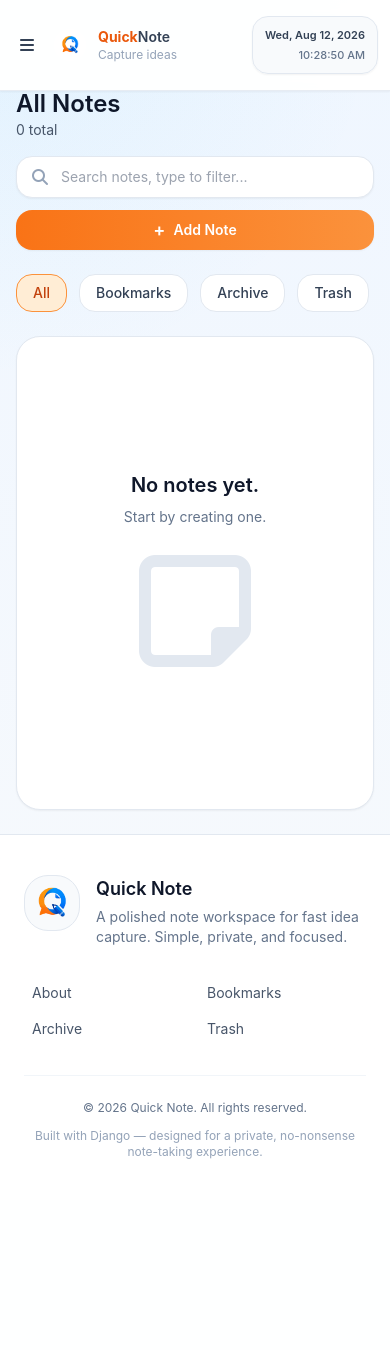
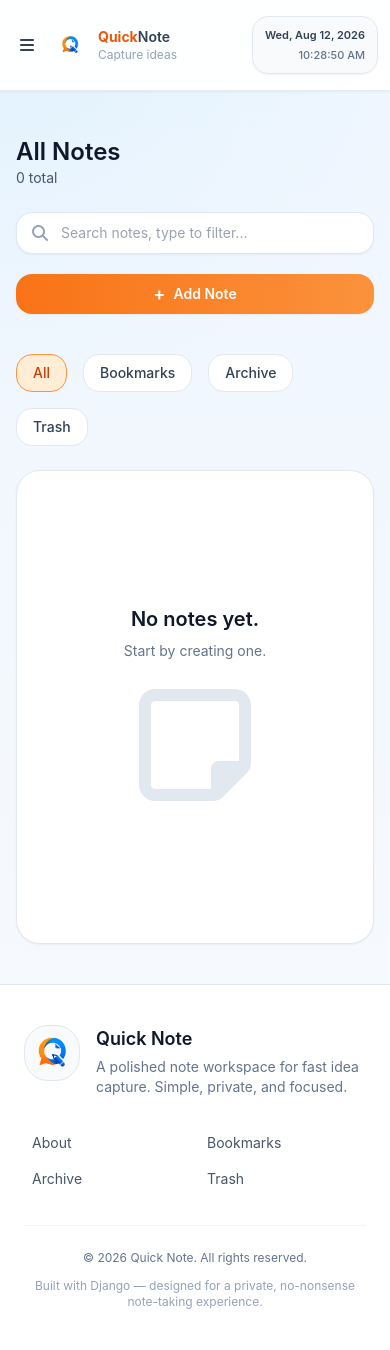
Before and after one commit to Paban-Bhandari/notes_app, a Django app: page / in a window 390 px wide. Before the commit the page ends 1159 px from the top, so only its background shows below. Run offline with Django 5.2, Linux system fonts and the light colour scheme; the visitor is signed in with stand-in values (Sample User, id 1); data that the repository does not hold is empty; some libraries are stand-ins or nearby versions.

Commit message:
made changes in the ui of home page

```diff
--- a/note/static/style.css
+++ b/note/static/style.css
@@ -295,18 +295,30 @@ body {
     }
 
     #sidebarClose {
-        background: transparent;
-        border: none;
+        appearance: none;
+        -webkit-appearance: none;
+        -moz-appearance: none;
+        background: transparent !important;
+        border: none !important;
+        border-radius: 0 !important;
         color: #ffffff;
         font-size: 1.8rem;
         line-height: 1;
-        padding: 0;
+        padding: 0 !important;
+        width: auto !important;
+        height: auto !important;
+        min-width: 0 !important;
+        min-height: 0 !important;
+        display: inline-flex !important;
+        align-items: center;
+        justify-content: center;
     }
 
     #sidebarClose:hover,
     #sidebarClose:focus {
         color: #fbcf7d;
         outline: none;
+        box-shadow: none;
     }
 
     .mobile-sidebar-overlay {
--- a/note/templates/base.html
+++ b/note/templates/base.html
@@ -36,7 +36,7 @@
                     </div>
                 </div>
             </div>
-            <main class="flex-1 overflow-y-auto pt-16">
+            <main class="flex-1 overflow-y-auto pt-24 sm:pt-20">
                 <div class="flex min-h-[calc(100vh-4rem)] flex-col">
                     <div class="flex-1">
                         {% block content %}{% endblock %}
--- a/note/templates/home.html
+++ b/note/templates/home.html
@@ -5,9 +5,9 @@ Home
 {% endblock %}
 
 {% block content %}
-<div class="mx-auto max-w-7xl px-4 py-6 sm:px-6 lg:px-8">
+<div class="mx-auto max-w-7xl px-4 py-10 sm:px-6 sm:py-8 lg:px-8">
     {% if user.is_authenticated %}
-        <div class="mb-6 flex flex-col gap-4 lg:flex-row lg:items-end lg:justify-between">
+        <div class="mb-10 flex flex-col gap-6 lg:flex-row lg:items-end lg:justify-between">
             <div>
                 <h2 class="text-2xl font-semibold text-slate-900">
                     {% if view_filter == 'all' %}All Notes{% elif view_filter == 'important' %}Bookmarks{% elif view_filter == 'archived' %}Archived Notes{% elif view_filter == 'trash' %}Trash{% else %}Saved Notes{% endif %}
@@ -16,7 +16,7 @@ Home
                     {% if view_filter == 'all' %}{{ notes|length }} total{% elif view_filter == 'important' %}{{ notes|length }} total bookmarked{% elif view_filter == 'archived' %}{{ notes|length }} total archived{% elif view_filter == 'trash' %}{{ notes|length }} total in trash{% else %}{{ notes|length }} total{% endif %}
                 </p>
             </div>
-            <div class="flex flex-col gap-3 sm:flex-row sm:items-center">
+            <div class="flex flex-col gap-5 sm:flex-row sm:items-center">
                 <form method="get" class="w-full sm:w-auto">
                     <div class="relative">
                         <i class="fa-solid fa-magnifying-glass pointer-events-none absolute left-4 top-1/2 -translate-y-1/2 text-slate-400"></i>
@@ -37,14 +37,14 @@ Home
             </div>
         </div>
 
-        <div class="mb-6 flex flex-wrap gap-3">
+        <div class="mb-6 flex flex-wrap gap-4">
             <a href="{% url 'home' %}?view=all" class="rounded-2xl border px-4 py-2 text-sm font-medium transition {% if view_filter == 'all' %}border-orange-400 bg-orange-100 text-orange-700{% else %}border-slate-200 bg-white text-slate-700 hover:border-orange-400 hover:text-slate-900{% endif %}">All</a>
             <a href="{% url 'home' %}?view=important" class="rounded-2xl border px-4 py-2 text-sm font-medium transition {% if view_filter == 'important' %}border-orange-400 bg-orange-100 text-orange-700{% else %}border-slate-200 bg-white text-slate-700 hover:border-orange-400 hover:text-slate-900{% endif %}">Bookmarks</a>
             <a href="{% url 'home' %}?view=archived" class="rounded-2xl border px-4 py-2 text-sm font-medium transition {% if view_filter == 'archived' %}border-orange-400 bg-orange-100 text-orange-700{% else %}border-slate-200 bg-white text-slate-700 hover:border-orange-400 hover:text-slate-900{% endif %}">Archive</a>
             <a href="{% url 'home' %}?view=trash" class="rounded-2xl border px-4 py-2 text-sm font-medium transition {% if view_filter == 'trash' %}border-orange-400 bg-orange-100 text-orange-700{% else %}border-slate-200 bg-white text-slate-700 hover:border-orange-400 hover:text-slate-900{% endif %}">Trash</a>
         </div>
 
-        <div class="notes-list space-y-3">
+        <div class="notes-list space-y-4">
             {% if notes %}
                 {% for note in notes %}
                     <article class="rounded-3xl border border-slate-200 bg-white p-6 shadow-sm">
--- a/note/templates/partials/navbar.html
+++ b/note/templates/partials/navbar.html
@@ -2,7 +2,7 @@
 <nav id="sidebar" aria-hidden="true" class="fixed inset-y-0 left-0 flex w-80 flex-col border-r border-slate-200 bg-gradient-to-r from-orange-600 via-orange-500 to-orange-600 px-5 py-6 text-slate-900 shadow-lg ring-1 ring-slate-200 overflow-hidden" aria-label="Sidebar navigation">
     <div class="mb-6">
         <!-- Mobile close button -->
-        <button id="sidebarClose" class="md:hidden absolute top-3 right-3 text-white text-3xl font-semibold leading-none transition hover:text-orange-200 focus:outline-none focus:ring-2 focus:ring-orange-300" aria-label="Close sidebar">×</button>
+        <button id="sidebarClose" class="md:hidden absolute top-3 right-3 text-white text-3xl font-semibold leading-none transition hover:text-orange-200 focus:outline-none" aria-label="Close sidebar">×</button>
         <a class="flex items-center gap-3 rounded-[1.8rem] bg-white/10 p-4 shadow-sm shadow-black/10 transition hover:bg-white/15" href="{% url 'about' %}" aria-label="About Quick Note">
             <img src="{% static 'images/logo.png' %}" alt="Quick Note logo" class="logo-image h-16 w-16 rounded-2xl border border-white/20 bg-white p-1">
             <div class="space-y-1">
```
